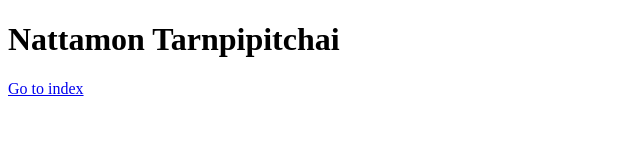
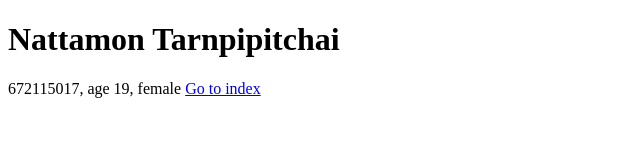
Before and after one commit to PuddingRicecake/Lab03_Q3, a plain HTML site: page profile.html in a window 1280 px wide. Shown: the whole page, without its empty margins (0-640 px from the left). Drawn offline with Linux system fonts and the light colour scheme.

Commit message:
add student info

```diff
--- a/profile.html
+++ b/profile.html
@@ -6,6 +6,8 @@
             Nattamon Tarnpipitchai
         </h1>
 
+        672115017, age 19, female
+
         <a href="index.html">Go to index</a>
     </body>
 </html>
```
